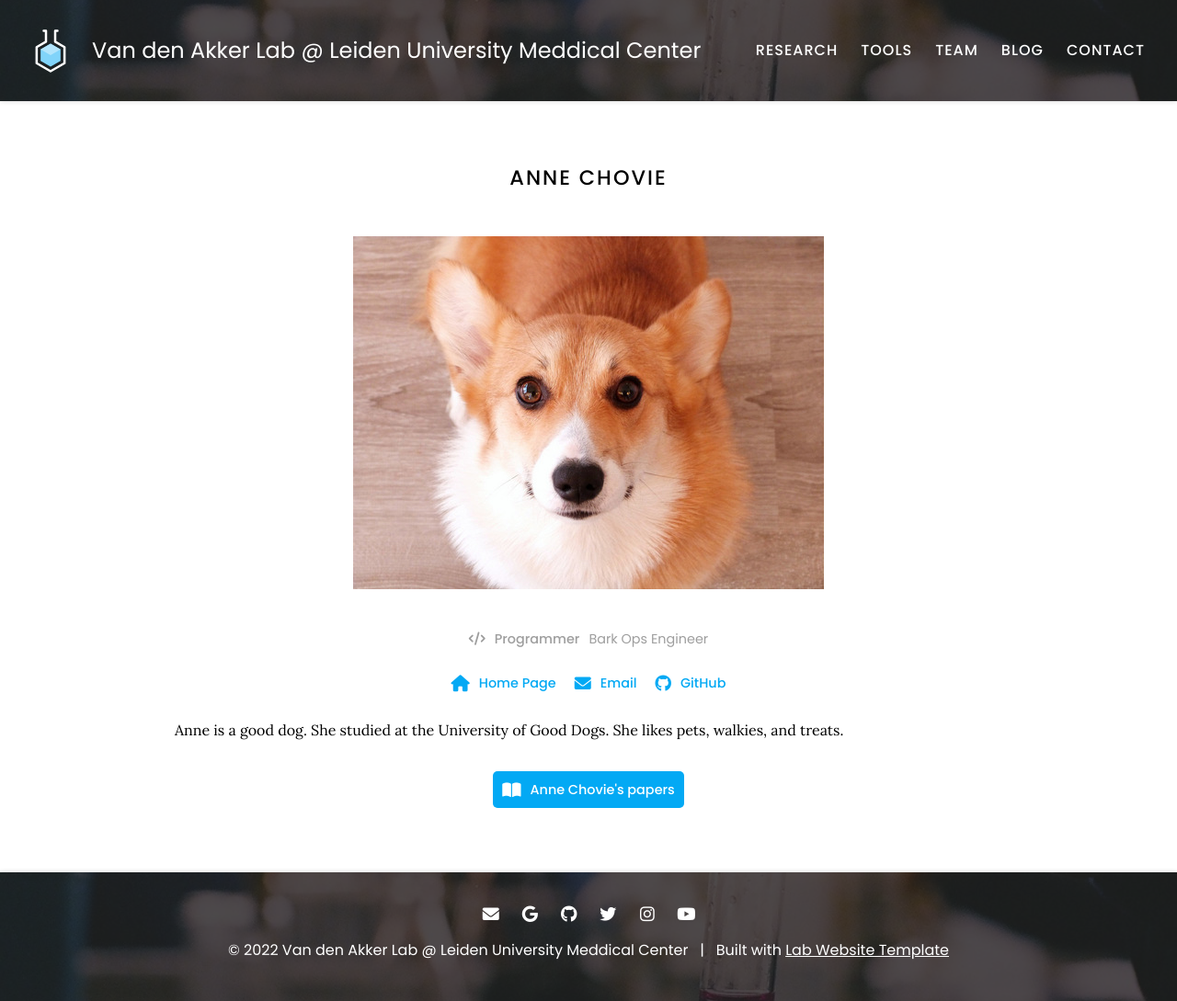
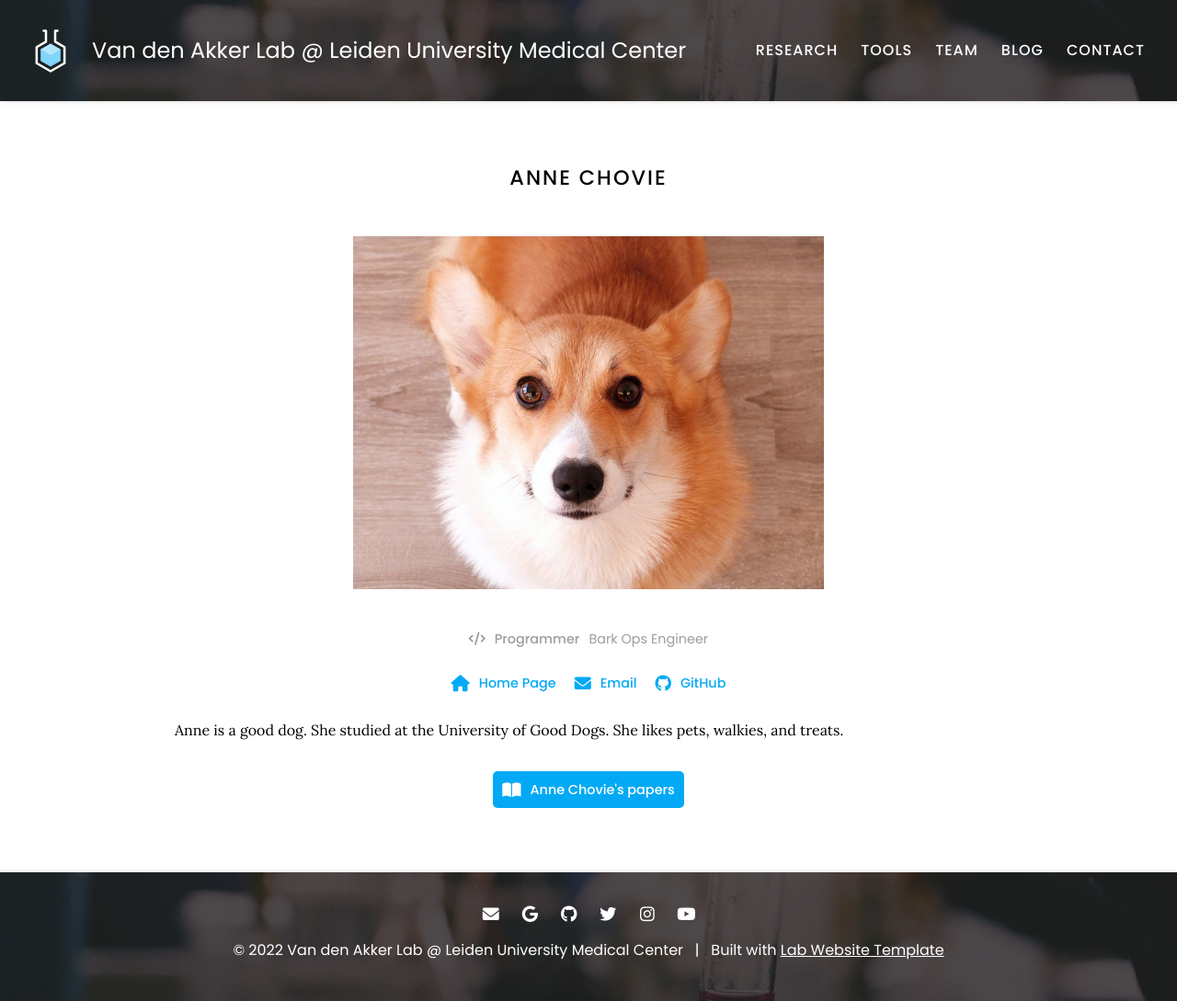
Before and after one commit to vandenakkerlab/vandenakkerlab.github.io, a Jekyll site: the page built from _members/anne-chovie.md, in a window 1280 px wide. Shown: the whole page at 92% size. Built offline with Jekyll 4.4.1, drawn with Linux system fonts in a browser that asks for light colours; some of the changed lines change nothing that is shown.

Commit message:
Update _config.yaml
added description

```diff
--- a/_config.yaml
+++ b/_config.yaml
@@ -1,8 +1,8 @@
 ### basic settings
 
 # site properties and page defaults
-title: Van den Akker Lab @ Leiden University Meddical Center
-description: An easy-to-use, flexible website template for labs, with automatic citations, GitHub tag imports, pre-built components, and more.
+title: Van den Akker Lab @ Leiden University Medical Center
+description: Computational Biology with applications in hematologic (pre-)malignancies and immuno-hematology
 logo: images/logo.svg
 header: images/background.jpg
 footer: images/background.jpg
```
